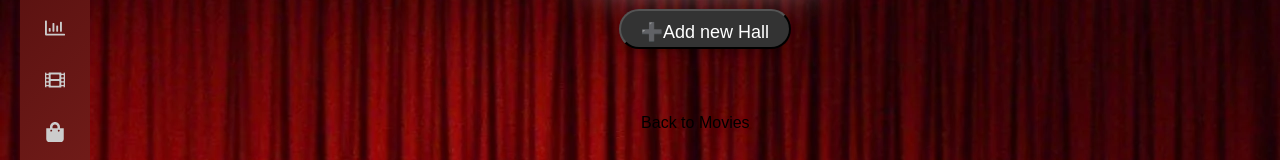
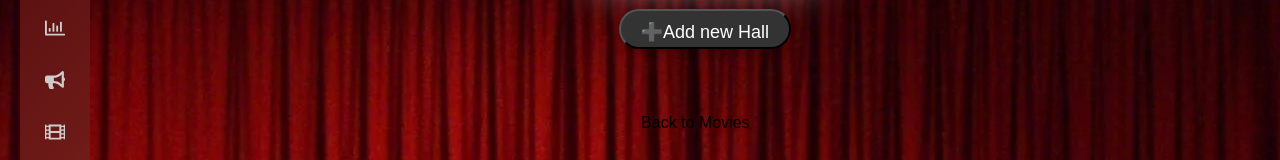
Before and after one commit to Drin66/Cinema, a React (Create React App) app in the folder React App/: page /Halls in a window 1280 px wide. Shown: the part 214-374 px from the top of the page. Built offline with nearby package versions, Linux system fonts and the light colour scheme; no server answers.

Commit message:
Add files via upload

```diff
--- a/React App/src/components/Sidebar.jsx
+++ b/React App/src/components/Sidebar.jsx
@@ -8,6 +8,7 @@ import {
     FaShoppingBag,
     FaThList,
     FaFilm,
+    FaBullhorn,
     // FaSignInAlt,
     // FaUserPlus
 }from "react-icons/fa";
@@ -33,6 +34,11 @@ const Sidebar = ({children}) => {
             path:"/events",
             name:"Events",
             icon:<FaRegChartBar/>
+        },
+        {
+            path:"/announcments",
+            name:"Announcments",
+            icon:<FaBullhorn/>
         },
         {
             path:"/movies",
```
